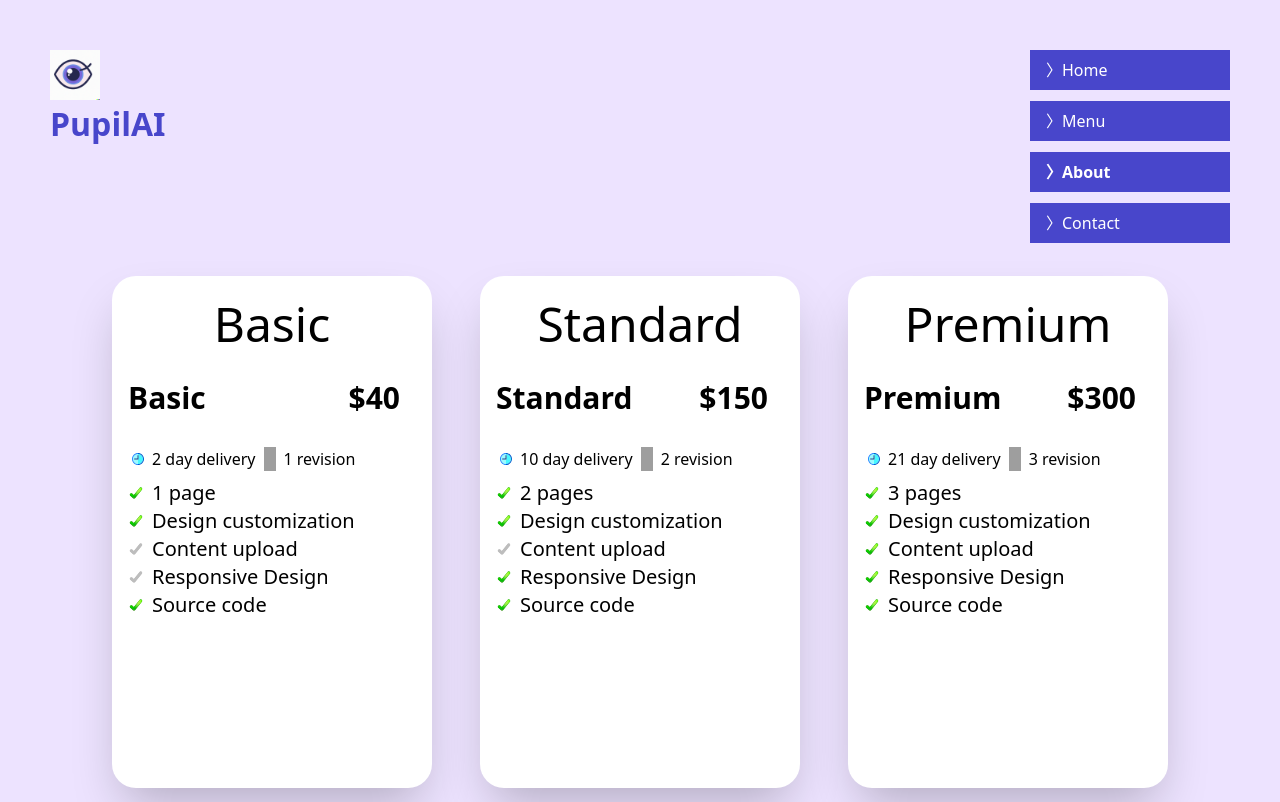
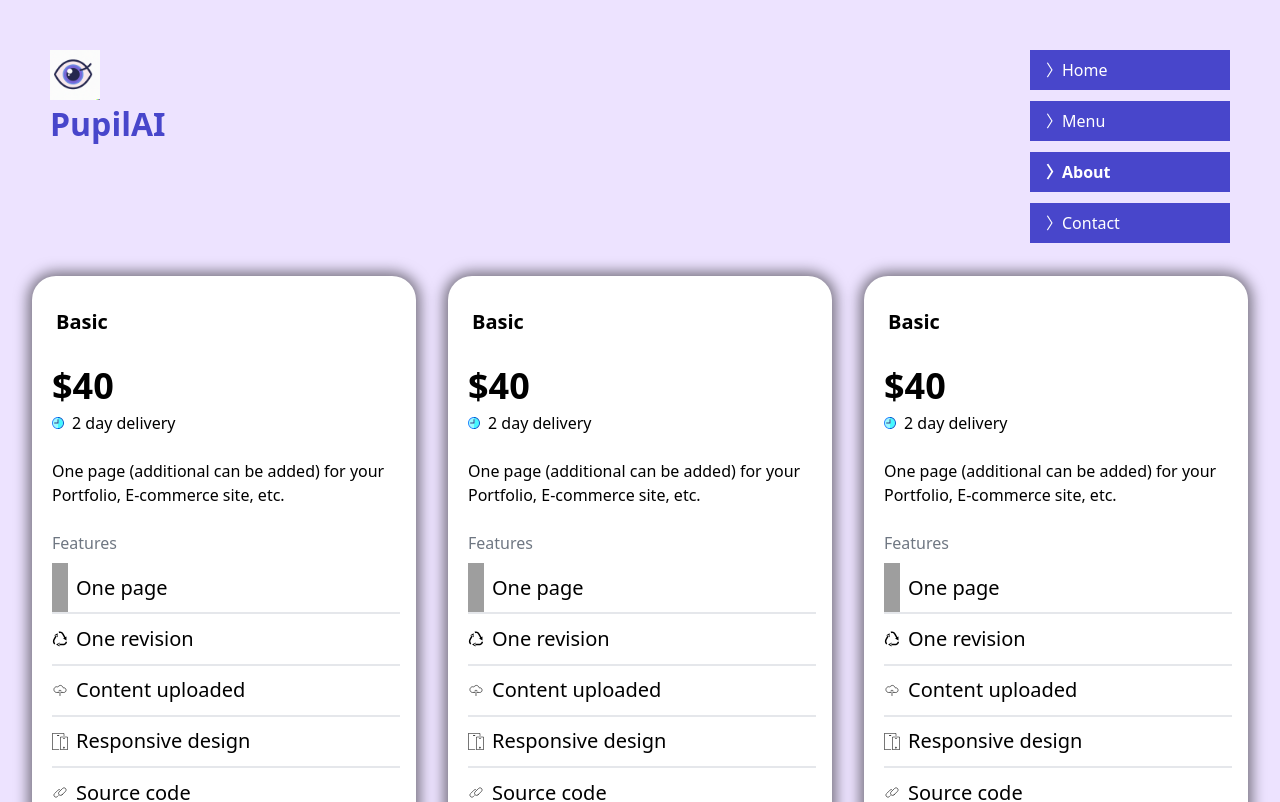
Before and after one commit to PupilAI/Pupil, an Angular app: page /about in a window 1280 px wide. Shown: the top 802 px of the page. Built offline with nearby package versions, Linux system fonts and the light colour scheme; grey boxes are pictures that could not be loaded.

Commit message:
about boxes 90% finished

```diff
--- a/src/app/pages/about/about.component.html
+++ b/src/app/pages/about/about.component.html
@@ -1,3 +1,238 @@
+<div class="md:flex md:justify-center md:mt-[calc(10vw)] h-fit gap-8">
+  <div
+    id="shadowBox"
+    class="border-black w-[calc(30vw)] h-auto pb-12 rounded-3xl bg-white text-black"
+  >
+    <div class="w-full text-xl pt-8 pl-6 border-black pb-4 text-left font-bold">
+      Basic
+    </div>
+    <div
+      class="w-full h-[calc(4vw)] flex md:justify-start items-center md:text-4xl md:ml-5 font-bold"
+    >
+      <div class="">$40</div>
+    </div>
+
+    <div class="flex-col pl-5 mr-5 mb-6">
+      <div class="flex">
+        <img
+          src="../../../assets/clock-svgrepo-com.svg"
+          class="w-3 mr-2"
+          alt="clock image"
+        />
+        2 day delivery
+      </div>
+      <div class="mt-4">
+        One page (additional can be added) for your Portfolio, E-commerce site,
+        etc.
+      </div>
+    </div>
+
+    <div class="pl-5 pr-4">
+      <div class="text-gray-600 opacity-80 mb-2">Features</div>
+
+      <div class="flex border-b-2 h-[calc(4vw)] text-xl">
+        <img
+          class="w-6 pr-2 flex text-center"
+          src="../../../assets/paper-document-svgrepo-com.svg"
+          alt="Checkmark image"
+        />
+        <div class="flex items-center">One page</div>
+      </div>
+
+      <div class="flex border-b-2 h-[calc(4vw)] text-xl">
+        <img
+          class="w-6 pr-2 flex text-center"
+          src="../../../assets/recycle-svgrepo-com (1).svg"
+          alt="Checkmark image"
+        />
+        <div class="flex items-center">One revision</div>
+      </div>
+
+      <div class="flex border-b-2 h-[calc(4vw)] text-xl">
+        <img
+          class="w-6 pr-2 flex text-center"
+          src="../../../assets/cloud-upload-svgrepo-com.svg"
+          alt="Checkmark image"
+        />
+        <div class="flex items-center">Content uploaded</div>
+      </div>
+
+      <div class="flex border-b-2 h-[calc(4vw)] text-xl">
+        <img
+          class="w-6 pr-2 flex text-center"
+          src="../../../assets/responsive-device-svgrepo-com.svg"
+          alt="Checkmark image"
+        />
+        <div class="flex items-center">Responsive design</div>
+      </div>
+
+      <div class="flex border-b-2 h-[calc(4vw)] text-xl">
+        <img
+          class="w-6 pr-2 flex text-center"
+          src="../../../assets/link-svgrepo-com.svg"
+          alt="Checkmark image"
+        />
+        <div class="flex items-center">Source code</div>
+      </div>
+    </div>
+  </div>
+  <div
+    id="shadowBox"
+    class="border-black w-[calc(30vw)] h-auto pb-12 rounded-3xl bg-white text-black"
+  >
+    <div class="w-full text-xl pt-8 pl-6 border-black pb-4 text-left font-bold">
+      Basic
+    </div>
+    <div
+      class="w-full h-[calc(4vw)] flex md:justify-start items-center md:text-4xl md:ml-5 font-bold"
+    >
+      <div class="">$40</div>
+    </div>
+
+    <div class="flex-col pl-5 mr-5 mb-6">
+      <div class="flex">
+        <img
+          src="../../../assets/clock-svgrepo-com.svg"
+          class="w-3 mr-2"
+          alt="clock image"
+        />
+        2 day delivery
+      </div>
+      <div class="mt-4">
+        One page (additional can be added) for your Portfolio, E-commerce site,
+        etc.
+      </div>
+    </div>
+
+    <div class="pl-5 pr-4">
+      <div class="text-gray-600 opacity-80 mb-2">Features</div>
+
+      <div class="flex border-b-2 h-[calc(4vw)] text-xl">
+        <img
+          class="w-6 pr-2 flex text-center"
+          src="../../../assets/paper-document-svgrepo-com.svg"
+          alt="Checkmark image"
+        />
+        <div class="flex items-center">One page</div>
+      </div>
+
+      <div class="flex border-b-2 h-[calc(4vw)] text-xl">
+        <img
+          class="w-6 pr-2 flex text-center"
+          src="../../../assets/recycle-svgrepo-com (1).svg"
+          alt="Checkmark image"
+        />
+        <div class="flex items-center">One revision</div>
+      </div>
+
+      <div class="flex border-b-2 h-[calc(4vw)] text-xl">
+        <img
+          class="w-6 pr-2 flex text-center"
+          src="../../../assets/cloud-upload-svgrepo-com.svg"
+          alt="Checkmark image"
+        />
+        <div class="flex items-center">Content uploaded</div>
+      </div>
+
+      <div class="flex border-b-2 h-[calc(4vw)] text-xl">
+        <img
+          class="w-6 pr-2 flex text-center"
+          src="../../../assets/responsive-device-svgrepo-com.svg"
+          alt="Checkmark image"
+        />
+        <div class="flex items-center">Responsive design</div>
+      </div>
+
+      <div class="flex border-b-2 h-[calc(4vw)] text-xl">
+        <img
+          class="w-6 pr-2 flex text-center"
+          src="../../../assets/link-svgrepo-com.svg"
+          alt="Checkmark image"
+        />
+        <div class="flex items-center">Source code</div>
+      </div>
+    </div>
+  </div>
+
+  <div
+    id="shadowBox"
+    class="border-black w-[calc(30vw)] h-auto pb-12 rounded-3xl bg-white text-black"
+  >
+    <div class="w-full text-xl pt-8 pl-6 border-black pb-4 text-left font-bold">
+      Basic
+    </div>
+    <div
+      class="w-full h-[calc(4vw)] flex md:justify-start items-center md:text-4xl md:ml-5 font-bold"
+    >
+      <div class="">$40</div>
+    </div>
+
+    <div class="flex-col pl-5 mr-5 mb-6">
+      <div class="flex">
+        <img
+          src="../../../assets/clock-svgrepo-com.svg"
+          class="w-3 mr-2"
+          alt="clock image"
+        />
+        2 day delivery
+      </div>
+      <div class="mt-4">
+        One page (additional can be added) for your Portfolio, E-commerce site,
+        etc.
+      </div>
+    </div>
+
+    <div class="pl-5 pr-4">
+      <div class="text-gray-600 opacity-80 mb-2">Features</div>
+
+      <div class="flex border-b-2 h-[calc(4vw)] text-xl">
+        <img
+          class="w-6 pr-2 flex text-center"
+          src="../../../assets/paper-document-svgrepo-com.svg"
+          alt="Checkmark image"
+        />
+        <div class="flex items-center">One page</div>
+      </div>
+
+      <div class="flex border-b-2 h-[calc(4vw)] text-xl">
+        <img
+          class="w-6 pr-2 flex text-center"
+          src="../../../assets/recycle-svgrepo-com (1).svg"
+          alt="Checkmark image"
+        />
+        <div class="flex items-center">One revision</div>
+      </div>
+
+      <div class="flex border-b-2 h-[calc(4vw)] text-xl">
+        <img
+          class="w-6 pr-2 flex text-center"
+          src="../../../assets/cloud-upload-svgrepo-com.svg"
+          alt="Checkmark image"
+        />
+        <div class="flex items-center">Content uploaded</div>
+      </div>
+
+      <div class="flex border-b-2 h-[calc(4vw)] text-xl">
+        <img
+          class="w-6 pr-2 flex text-center"
+          src="../../../assets/responsive-device-svgrepo-com.svg"
+          alt="Checkmark image"
+        />
+        <div class="flex items-center">Responsive design</div>
+      </div>
+
+      <div class="flex border-b-2 h-[calc(4vw)] text-xl">
+        <img
+          class="w-6 pr-2 flex text-center"
+          src="../../../assets/link-svgrepo-com.svg"
+          alt="Checkmark image"
+        />
+        <div class="flex items-center">Source code</div>
+      </div>
+    </div>
+  </div>
+</div>
+
 <!--
   // PRE CHANGES PRE CHANGES PRE CHANGES
 
@@ -214,217 +449,3 @@
     </div>
   </div>
 </div> -->
-
-<div class="flex justify-center mt-[calc(10vw)] gap-12">
-  <div
-    class="border-black w-[calc(25vw)] h-[calc(40vw)] rounded-3xl bg-white shadow-2xl text-black"
-  >
-    <div class="w-full text-5xl mt-4 border-black pb-4 text-center">Basic</div>
-    <div
-      class="w-full h-[calc(4vw)] flex justify-between items-center text-3xl pr-4 font-bold"
-    >
-      <div class="ml-4">Basic</div>
-      <div class="mr-4">$40</div>
-    </div>
-
-    <div class="flex ml-5 mt-4 mb-2">
-      <img
-        src="../../../assets/clock-svgrepo-com.svg"
-        class="w-3 mr-2"
-        alt="clock image"
-      />
-      2 day delivery
-      <img
-        src="../../../assets/recycle-svgrepo-com.svg"
-        alt="recycle image"
-        class="w-3 mx-2"
-      />
-      1 revision
-    </div>
-
-    <div class="pl-4">
-      <div class="flex text-xl">
-        <img
-          class="w-6 pr-2"
-          src="../../../assets/check-mark-svgrepo-com.svg"
-          alt="Checkmark image"
-        />
-        1 page
-      </div>
-      <div class="flex text-xl">
-        <img
-          class="w-6 pr-2"
-          src="../../../assets/check-mark-svgrepo-com.svg"
-          alt="Checkmark image"
-        />
-        Design customization
-      </div>
-      <div class="flex text-xl">
-        <img
-          class="w-6 pr-2"
-          src="../../../assets/greycheckmark.svg"
-          alt="Checkmark image"
-        />
-        Content upload
-      </div>
-      <div class="flex text-xl">
-        <img
-          class="w-6 pr-2"
-          src="../../../assets/greycheckmark.svg"
-          alt="Checkmark image"
-        />
-        Responsive Design
-      </div>
-      <div class="flex text-xl">
-        <img
-          class="w-6 pr-2"
-          src="../../../assets/check-mark-svgrepo-com.svg"
-          alt="Checkmark image"
-        />
-        Source code
-      </div>
-    </div>
-  </div>
-
-  <div
-    class="border-black w-[calc(25vw)] h-[calc(40vw)] rounded-3xl bg-white shadow-2xl text-black"
-  >
-    <div class="w-full text-5xl mt-4 border-black pb-4 text-center">
-      Standard
-    </div>
-    <div
-      class="w-full h-[calc(4vw)] flex justify-between items-center text-3xl pr-4 font-bold"
-    >
-      <div class="ml-4">Standard</div>
-      <div class="mr-4">$150</div>
-    </div>
-    <div class="flex ml-5 mt-4 mb-2">
-      <img
-        src="../../../assets/clock-svgrepo-com.svg"
-        class="w-3 mr-2"
-        alt="clock image"
-      />
-      10 day delivery
-      <img
-        src="../../../assets/recycle-svgrepo-com.svg"
-        alt="recycle image"
-        class="w-3 mx-2"
-      />
-      2 revision
-    </div>
-
-    <div class="pl-4">
-      <div class="flex text-xl">
-        <img
-          class="w-6 pr-2"
-          src="../../../assets/check-mark-svgrepo-com.svg"
-          alt="Checkmark image"
-        />
-        2 pages
-      </div>
-      <div class="flex text-xl">
-        <img
-          class="w-6 pr-2"
-          src="../../../assets/check-mark-svgrepo-com.svg"
-          alt="Checkmark image"
-        />
-        Design customization
-      </div>
-      <div class="flex text-xl">
-        <img
-          class="w-6 pr-2"
-          src="../../../assets/greycheckmark.svg"
-          alt="Checkmark image"
-        />
-        Content upload
-      </div>
-      <div class="flex text-xl">
-        <img
-          class="w-6 pr-2"
-          src="../../../assets/check-mark-svgrepo-com.svg"
-          alt="Checkmark image"
-        />
-        Responsive Design
-      </div>
-      <div class="flex text-xl">
-        <img
-          class="w-6 pr-2"
-          src="../../../assets/check-mark-svgrepo-com.svg"
-          alt="Checkmark image"
-        />
-        Source code
-      </div>
-    </div>
-  </div>
-
-  <div
-    class="border-black w-[calc(25vw)] h-[calc(40vw)] rounded-3xl bg-white shadow-2xl text-black"
-  >
-    <div class="w-full text-5xl mt-4 border-black pb-4 text-center">
-      Premium
-    </div>
-    <div
-      class="w-full h-[calc(4vw)] flex justify-between items-center text-3xl pr-4 font-bold"
-    >
-      <div class="ml-4">Premium</div>
-      <div class="mr-4">$300</div>
-    </div>
-    <div class="flex ml-5 mt-4 mb-2">
-      <img
-        src="../../../assets/clock-svgrepo-com.svg"
-        class="w-3 mr-2"
-        alt="clock image"
-      />
-      21 day delivery
-      <img
-        src="../../../assets/recycle-svgrepo-com.svg"
-        alt="recycle image"
-        class="w-3 mx-2"
-      />
-      3 revision
-    </div>
-
-    <div class="pl-4">
-      <div class="flex text-xl">
-        <img
-          class="w-6 pr-2"
-          src="../../../assets/check-mark-svgrepo-com.svg"
-          alt="Checkmark image"
-        />
-        3 pages
-      </div>
-      <div class="flex text-xl">
-        <img
-          class="w-6 pr-2"
-          src="../../../assets/check-mark-svgrepo-com.svg"
-          alt="Checkmark image"
-        />
-        Design customization
-      </div>
-      <div class="flex text-xl">
-        <img
-          class="w-6 pr-2"
-          src="../../../assets/check-mark-svgrepo-com.svg"
-          alt="Checkmark image"
-        />
-        Content upload
-      </div>
-      <div class="flex text-xl">
-        <img
-          class="w-6 pr-2"
-          src="../../../assets/check-mark-svgrepo-com.svg"
-          alt="Checkmark image"
-        />
-        Responsive Design
-      </div>
-      <div class="flex text-xl">
-        <img
-          class="w-6 pr-2"
-          src="../../../assets/check-mark-svgrepo-com.svg"
-          alt="Checkmark image"
-        />
-        Source code
-      </div>
-    </div>
-  </div>
-</div>
```
